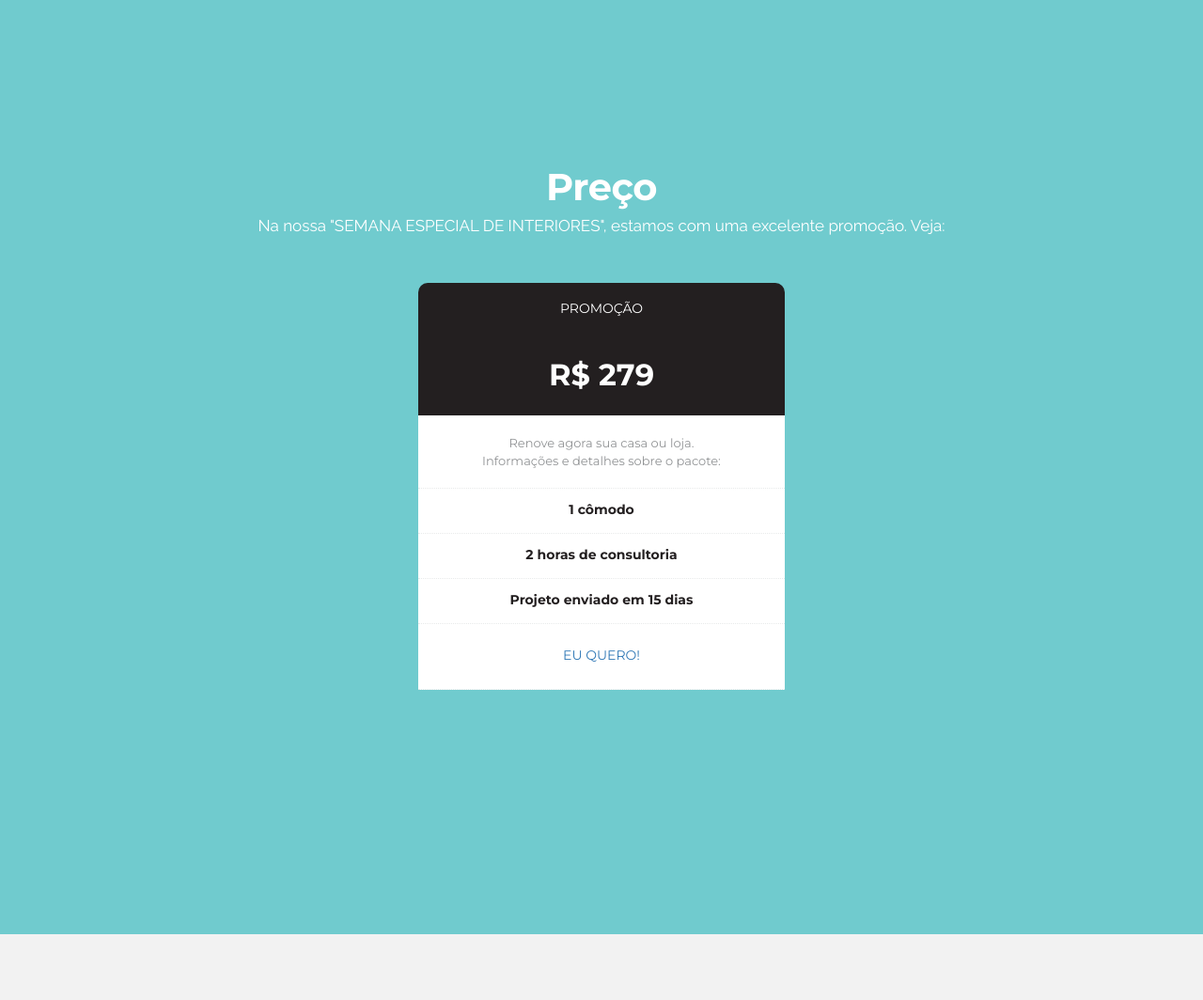
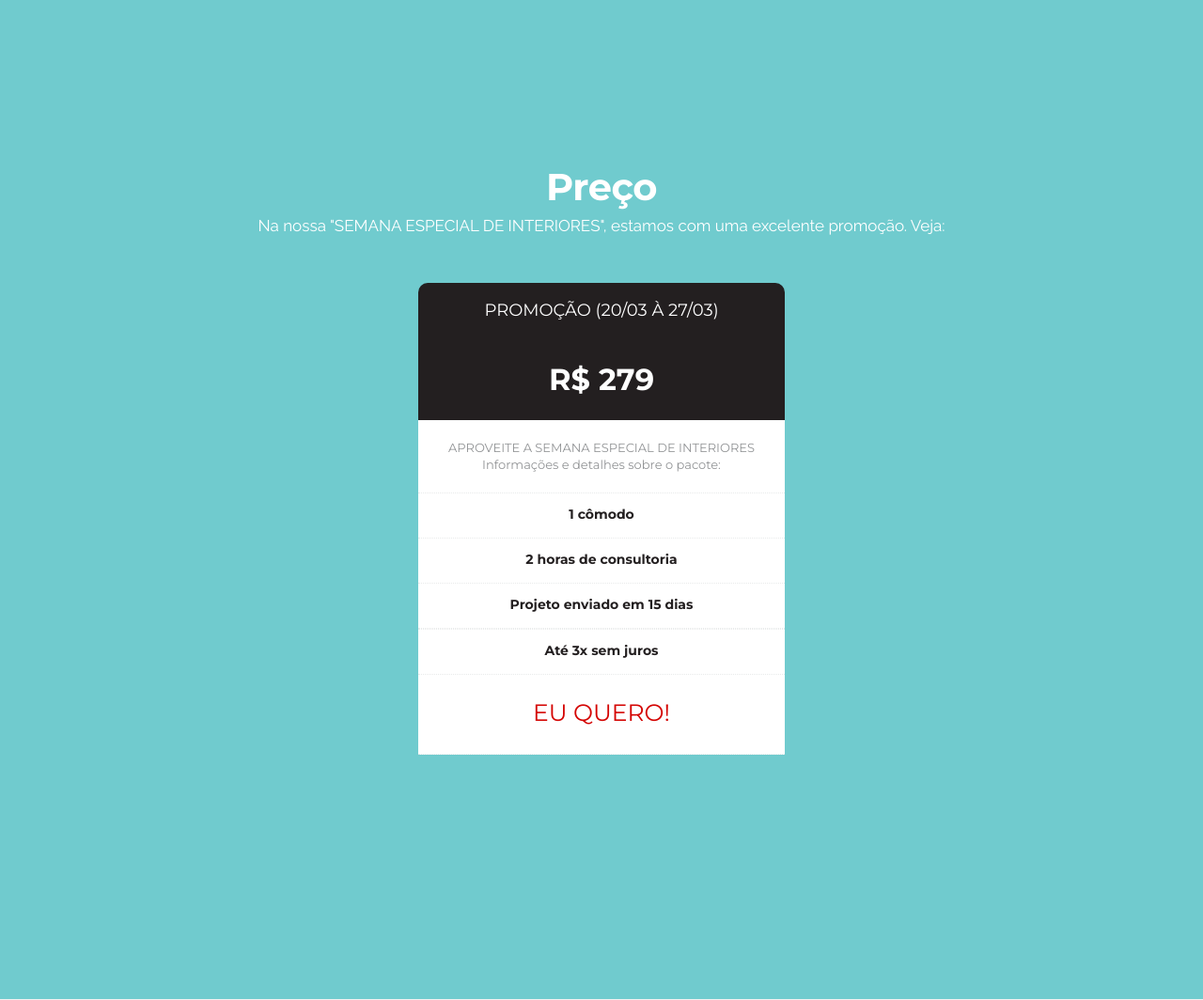
Before and after one commit to DescontUAI-devs/descontuai, a Flask app: page / in a window 1280 px wide. Shown: the part 2177-3241 px from the top of the page at 94% size. Run offline with Flask 2, Linux system fonts and the light colour scheme; some libraries are stand-ins or nearby versions.

Commit message:
alterações na caixa de preço

```diff
--- a/static/css/main.css
+++ b/static/css/main.css
@@ -102,6 +102,20 @@ a:hover, a:focus {
   border: none;
 }
 
+.btn-link {
+  font-size: 25px;
+  color: #d40300;
+}
+
+.btn-link:hover {
+  background-color: #ededed;
+  color: #d40300;
+  -webkit-transition: all 0.35s ease-in-out;
+  -moz-transition: all 0.35s ease-in-out;
+  -o-transition: all 0.35s ease-in-out;
+  transition: all 0.35s ease-in-out;
+}
+
 .btn-lg {
   font-size: 13px;
   line-height: 1.33;
@@ -111,7 +125,7 @@ a:hover, a:focus {
 }
 
 .btn-sm {
-  font-size: 11px;
+  font-size: 13px;
   line-height: 1.33;
   padding: 10px 18px;
   font-weight: 400;
--- a/templates/index.html
+++ b/templates/index.html
@@ -141,12 +141,13 @@
 
 				<div class="col-sm-4 pricing-container wow fadeInUp" data-wow-delay="1.3s">
 					<ul class="list-unstyled pricing-table text-center">
-						<li class="headline"><h5 class="white">PROMOÇÃO</h5></li>
+						<li class="headline"><h4 class="white">PROMOÇÃO (20/03 À 27/03)</h4></li>
 						<li class="price"><div class="amount">R$ 279</div></li>
-						<li class="info">Renove agora sua casa ou loja.<br/>Informações e detalhes sobre o pacote:</li>
+						<li class="info">APROVEITE A SEMANA ESPECIAL DE INTERIORES<br/>Informações e detalhes sobre o pacote:</li>
 						<li class="features first">1 cômodo</li>
 						<li class="features">2 horas de consultoria</li>
 						<li class="features">Projeto enviado em 15 dias</li>
+						<li class="features first">Até 3x sem juros</li>
 						<li class="features last btn btn-secondary btn-wide"><button class="btn btn-link" onclick="callPaymentProcess()">EU QUERO!</button></li>
 					</ul>
 				</div>
```
